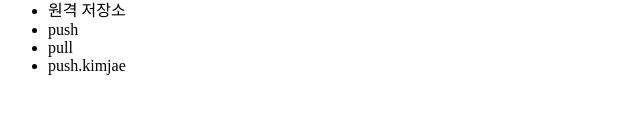
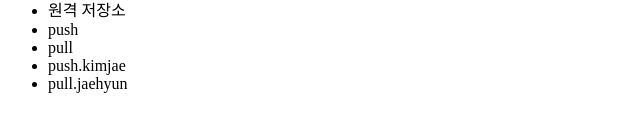
Before and after one commit to kimjaeh113/sourceTree, a plain HTML site: page index.html in a window 1280 px wide. Shown: the part 277-408 px from the top of the page, 0-640 px from the left. Drawn offline with Linux system fonts and the light colour scheme.

Commit message:
app pull.jaehyun

```diff
--- a/index.html
+++ b/index.html
@@ -17,6 +17,7 @@
 			<li>push</li>
 			<li>pull</li>
 			<li>push.kimjae</li>
+			<li>pull.jaehyun</li>
 		</ul>
 	</body>
 </html>
```
